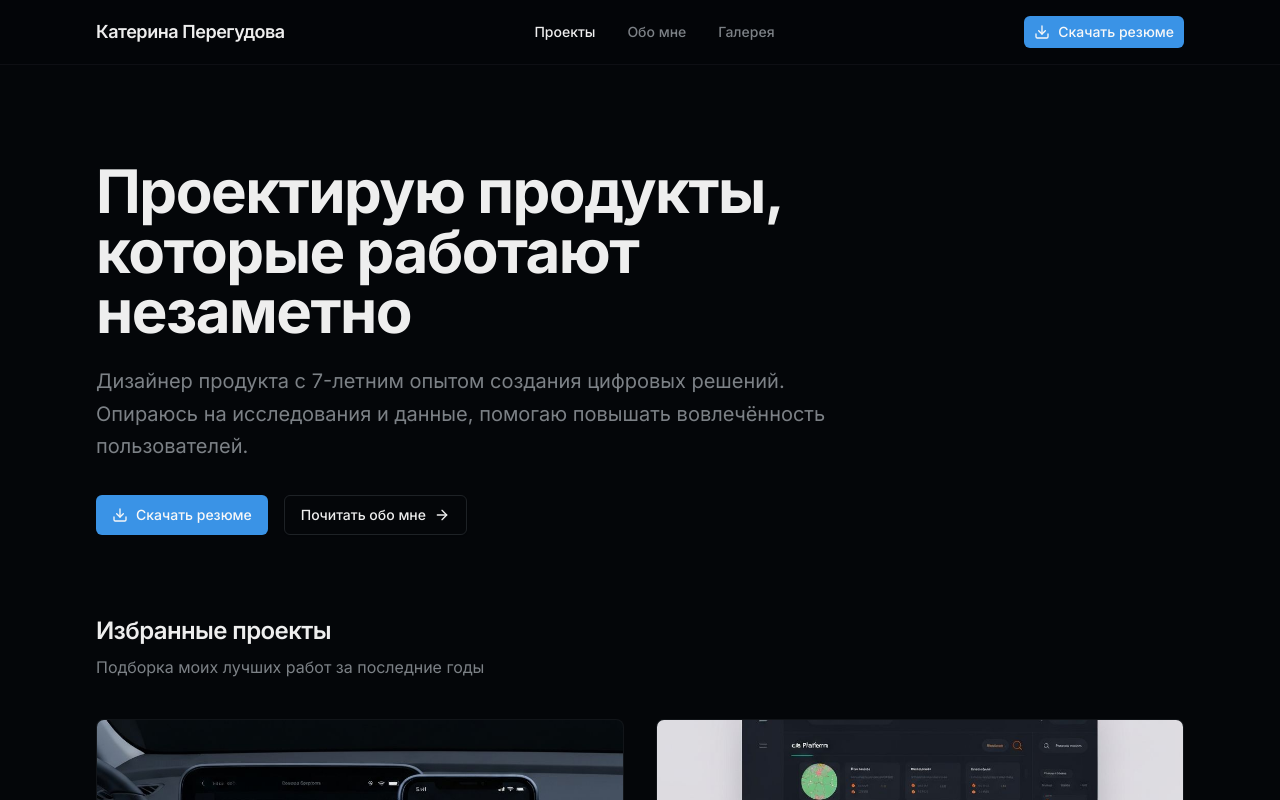
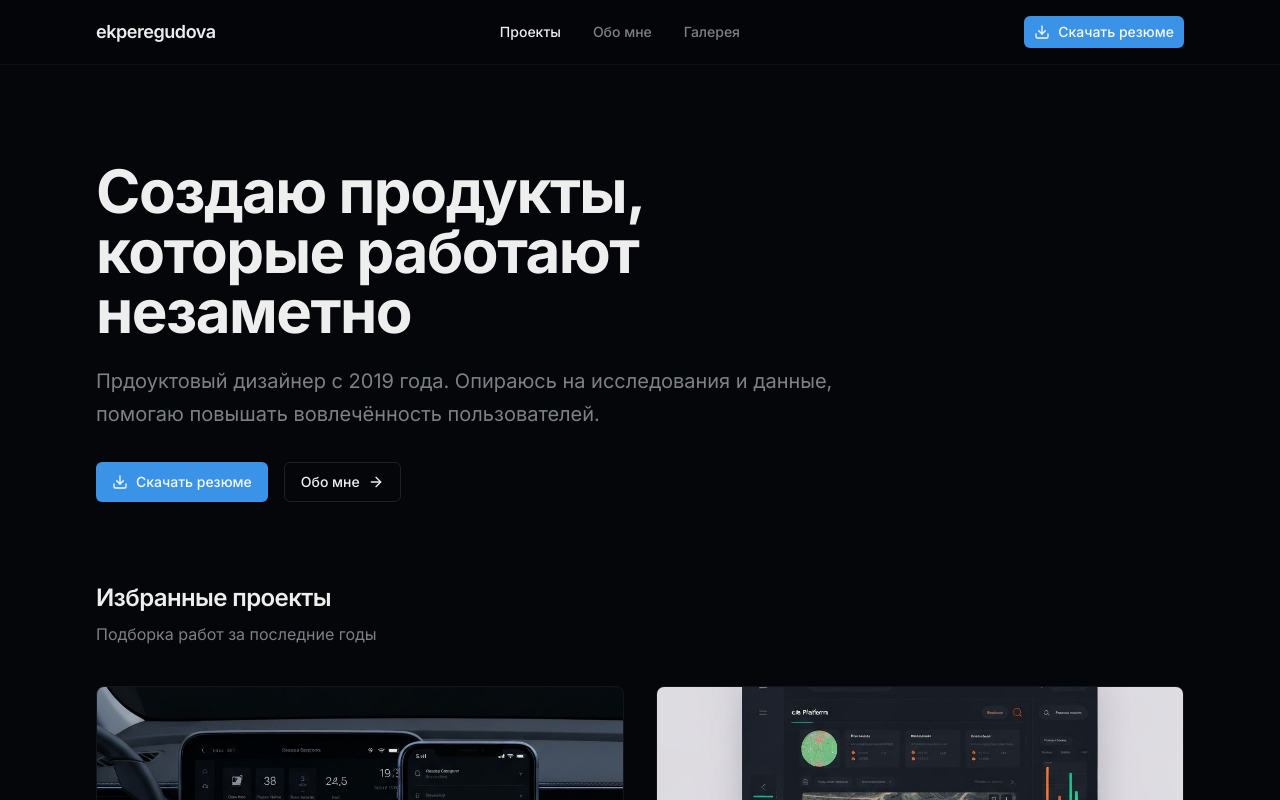
Before and after one commit to ekperegudik/portfolio-website, a Next.js app: page / in a window 1280 px wide. Shown: the top 800 px of the page. Built offline with nearby package versions, Linux system fonts and the light colour scheme.

Commit message:
feat: enhance homepage and header navigation
Co-authored-by: null <205424771+ekperegudik@users.noreply.github.com>

```diff
--- a/app/page.tsx
+++ b/app/page.tsx
@@ -11,10 +11,10 @@ export default function HomePage() {
       <section className="mb-20">
         <div className="max-w-3xl">
           <h1 className="mb-6 text-4xl font-bold tracking-tight text-foreground sm:text-5xl lg:text-6xl">
-            <span className="text-balance">Проектирую продукты, которые работают незаметно</span>
+            <span className="text-balance">Создаю продукты, которые работают незаметно</span>
           </h1>
           <p className="mb-8 text-lg leading-relaxed text-muted-foreground sm:text-xl">
-            Дизайнер продукта с 7-летним опытом создания цифровых решений.
+            Прдоуктовый дизайнер с 2019 года.
             Опираюсь на исследования и данные, помогаю повышать вовлечённость пользователей.
           </p>
           <div className="flex flex-col gap-4 sm:flex-row">
@@ -26,7 +26,7 @@ export default function HomePage() {
             </Button>
             <Button asChild variant="outline" size="lg" className="gap-2 bg-transparent">
               <Link href="/about">
-                Почитать обо мне
+                Обо мне
                 <ArrowRight className="h-4 w-4" />
               </Link>
             </Button>
@@ -42,7 +42,7 @@ export default function HomePage() {
               Избранные проекты
             </h2>
             <p className="text-muted-foreground">
-              Подборка моих лучших работ за последние годы
+              Подборка работ за последние годы
             </p>
           </div>
         </div>
--- a/components/header.tsx
+++ b/components/header.tsx
@@ -24,7 +24,7 @@ export function Header() {
           href="/"
           className="text-lg font-semibold tracking-tight text-foreground transition-colors hover:text-primary"
         >
-          Катерина Перегудова
+          ekperegudova
         </Link>
 
         {/* Desktop Navigation */}
```
